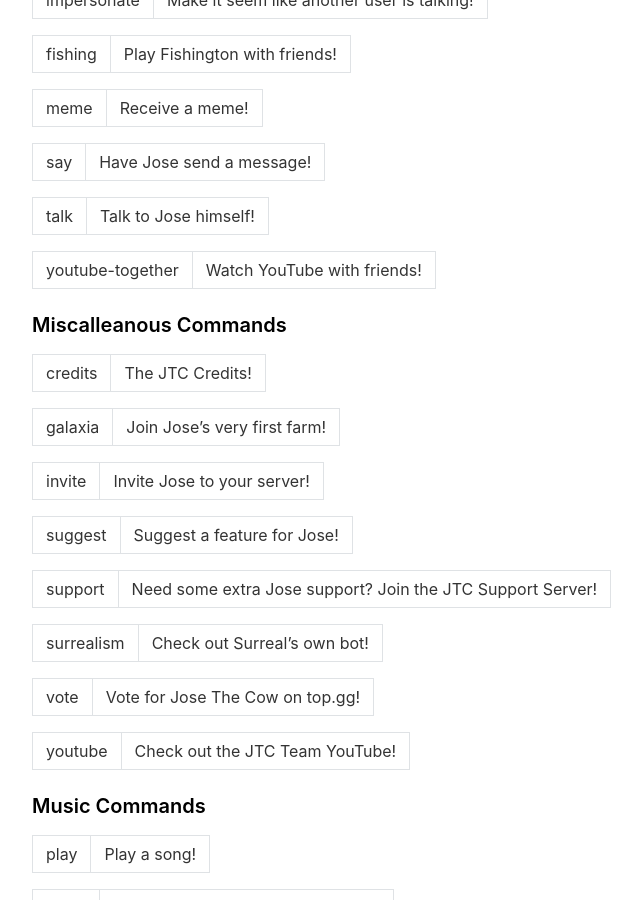
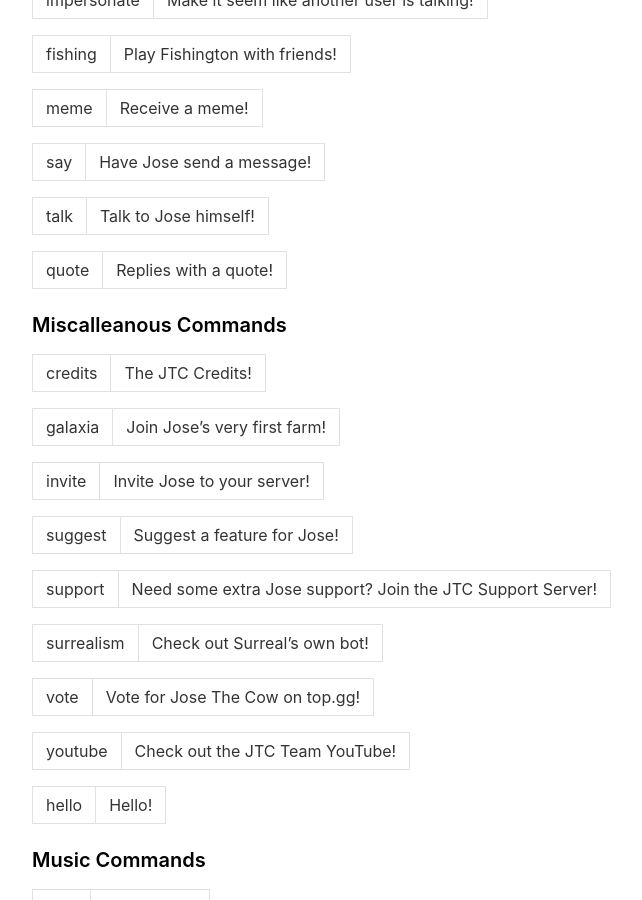
Before and after one commit to josethecow/josethecow.github.io, a Jekyll site: the page built from _pages/v4dot2features.md, in a window 1280 px wide and 900 px high, scrolled down 1118 px. Shown: the whole window, without its empty margins (233-875 px from the left). Built offline with Jekyll 4.4.1, drawn with Linux system fonts in a browser that asks for light colours; nearby versions of some CDN libraries; some of the changed text lies outside the part shown.

Commit message:
Update v4dot2features.md

```diff
--- a/_pages/v4dot2features.md
+++ b/_pages/v4dot2features.md
@@ -49,7 +49,7 @@
 
 talk | Talk to Jose himself!
 
-youtube-together | Watch YouTube with friends!
+quote | Replies with a quote!
 
 ### Miscalleanous Commands
 
@@ -68,6 +68,8 @@
 vote | Vote for Jose The Cow on top.gg!
 
 youtube | Check out the JTC Team YouTube!
+
+hello | Hello!
 
 ### Music Commands
 
```
Also changed, not shown: other parts of _pages/v4dot2features.md (+1 -1 lines).
